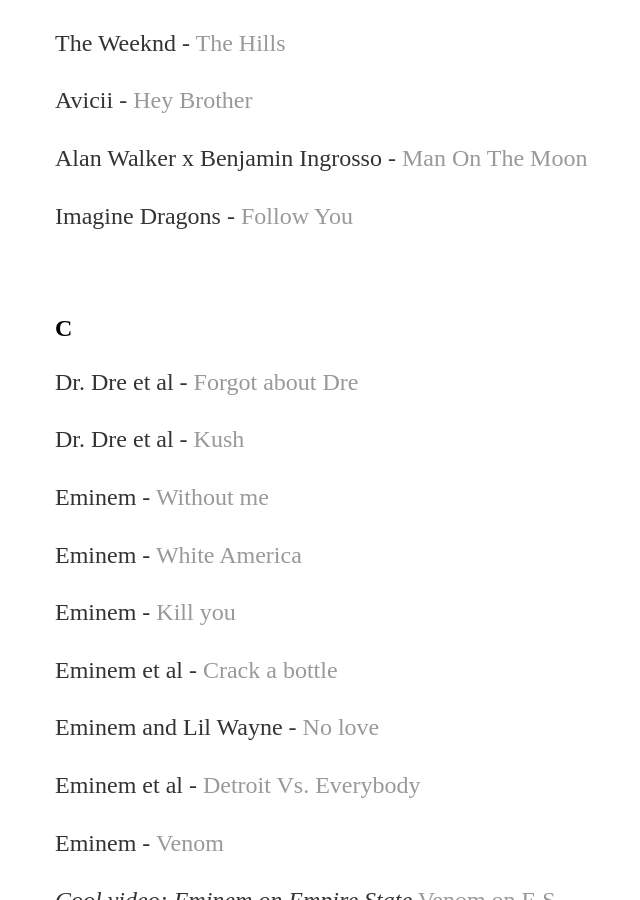
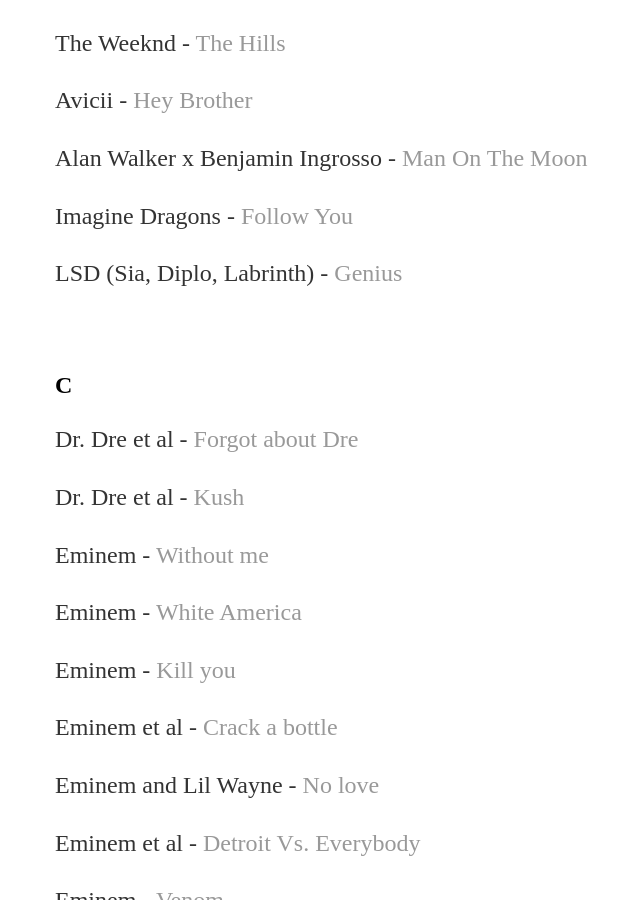
Before and after one commit to yjkweon24/yjkweon24.github.io, a Jekyll site: the page built from _posts/2018-10-23-songs-that-i-love.md, in a window 1280 px wide and 900 px high, scrolled down 15601 px. Shown: the whole window, without its empty margins (137-777 px from the left). Built offline with Jekyll 4.4.1, drawn with Linux system fonts in a browser that asks for light colours.

Commit message:
Update 2018-10-23-songs-that-i-love.md

```diff
--- a/_posts/2018-10-23-songs-that-i-love.md
+++ b/_posts/2018-10-23-songs-that-i-love.md
@@ -543,6 +543,8 @@
 
 Imagine Dragons - [Follow You](https://www.youtube.com/watch?v=1DoI5WTjd3w&ab_channel=ImagineDragonsVEVO)
 
+LSD (Sia, Diplo, Labrinth) - [Genius](https://youtu.be/HhoATZ1Imtw)
+
 <br>
 
 ## C
```
